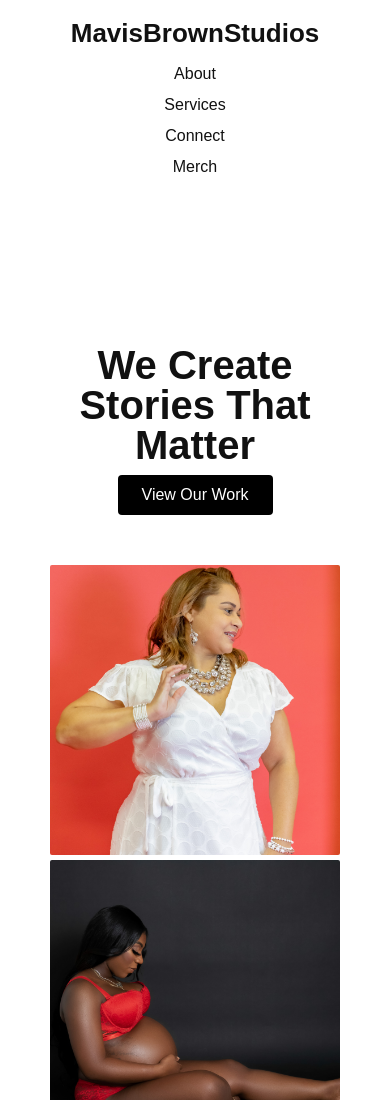
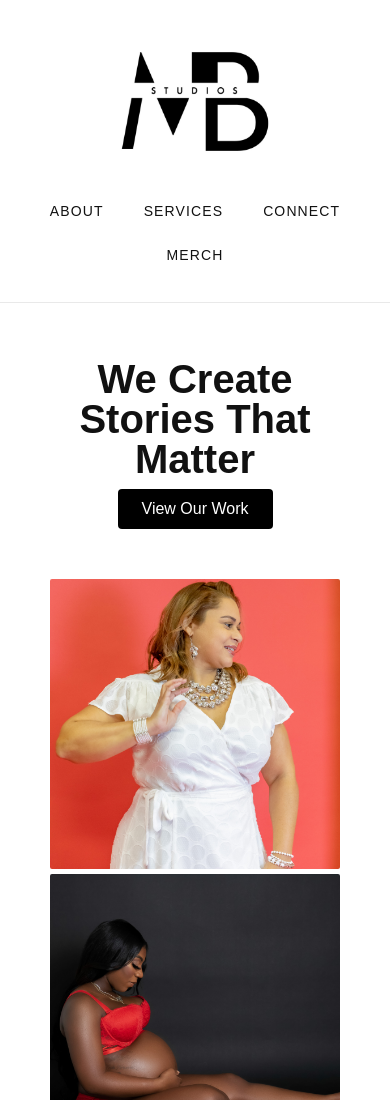
Before and after one commit to mavisbrownstudios/website, a plain HTML site: page index.html in a window 390 px wide. Shown: the top 1100 px of the page. Drawn offline with Linux system fonts and the light colour scheme; files whose address does not match are found by name.

Commit message:
Update site header branding

```diff
--- a/index.html
+++ b/index.html
@@ -11,7 +11,11 @@
   <!-- HEADER WITH CENTERED LOGO -->
   <header>
     <div class="logo-container">
-      <h1 class="logo">MavisBrownStudios</h1>
+      <img
+        class="logo-image"
+        src="images/mavis-logo-cropped.jpeg"
+        alt="Mavis Brown Studios logo"
+      >
     </div>
 
     <!-- LEFT SIDE NAVIGATION -->
--- a/style.css
+++ b/style.css
@@ -14,45 +14,63 @@ body {
   line-height: 1.0;
 }
 
+header {
+  padding: 24px 20px 10px;
+  border-bottom: 1px solid #e9e9e9;
+}
+
 /* =========================
    LOGO (CENTERED)
 ========================= */
 .logo-container {
   text-align: center;
-  padding: 20px 0;
+  padding: 0 0 8px;
 }
 
-.logo {
-  font-size: 50px;
-  font-weight: bold;
+.logo-image {
+  display: inline-block;
+  width: min(380px, 78vw);
+  height: auto;
 }
 
 /* =========================
-   SIDE NAVIGATION (LEFT)
+   SIDE NAVIGATION
 ========================= */
 .side-nav {
-  position: absolute;
-  left: 20px;
-  top: 100px;
+  position: static;
+  margin-top: 0;
 }
 
 .side-nav ul {
   list-style: none;
+  display: flex;
+  justify-content: center;
+  align-items: center;
+  gap: 12px;
+  flex-wrap: wrap;
 }
 
 .side-nav ul li {
-  margin-bottom: 15px;
+  margin-bottom: 0;
 }
 
 .side-nav ul li a {
+  display: inline-block;
+  padding: 10px 18px;
   text-decoration: none;
-  font-size: 20x;
+  font-size: 16px;
+  letter-spacing: 0.08em;
+  text-transform: uppercase;
   color: #111;
-  transition: 0.3s;
+  border: 1px solid transparent;
+  border-radius: 999px;
+  transition: background-color 0.3s, border-color 0.3s, color 0.3s;
 }
 
 .side-nav ul li a:hover {
-  text-decoration: underline;
+  background: #111;
+  border-color: #111;
+  color: white;
 }
 
 /* =========================
@@ -142,8 +160,6 @@ footer {
   }
 
   .side-nav ul {
-    display: flex;
-    justify-content: center;
     gap: 15px;
   }
 
@@ -154,12 +170,16 @@ footer {
 
 /* MOBILE */
 @media (max-width: 600px) {
+  header {
+    padding: 20px 14px 10px;
+  }
+
   .hero h1 {
     font-size: 30px;
   }
 
-  .logo {
-    font-size: 26px;
+  .logo-image {
+    width: min(260px, 82vw);
   }
 
   .grid {
@@ -167,7 +187,12 @@ footer {
   }
 
   .side-nav ul {
-    flex-direction: column;
+    gap: 10px;
+  }
+
+  .side-nav ul li a {
+    padding: 9px 14px;
+    font-size: 14px;
   }
 }
 
@@ -177,7 +202,7 @@ footer {
 ========================= */
 
 .hero {
-  padding: 150px 50px;
+  padding: 56px 50px 150px;
   text-align: center;
 }
 
```
Also changed, not shown: images/mavis-logo-cropped.jpeg (added).
